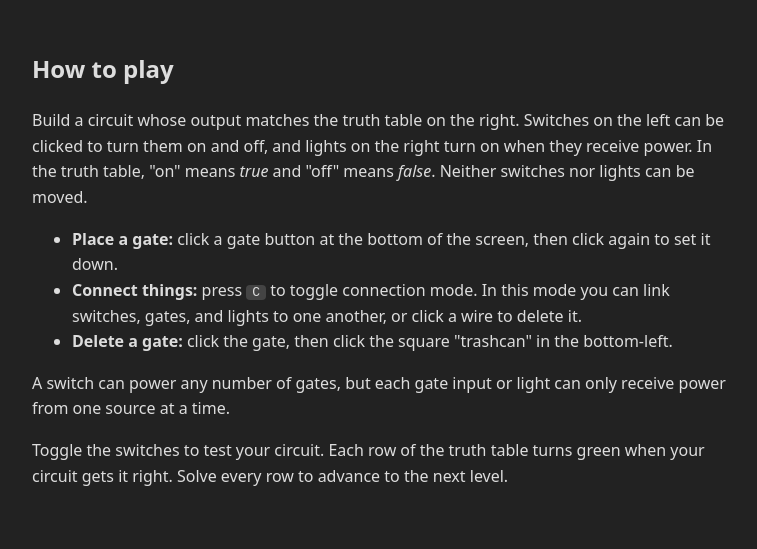
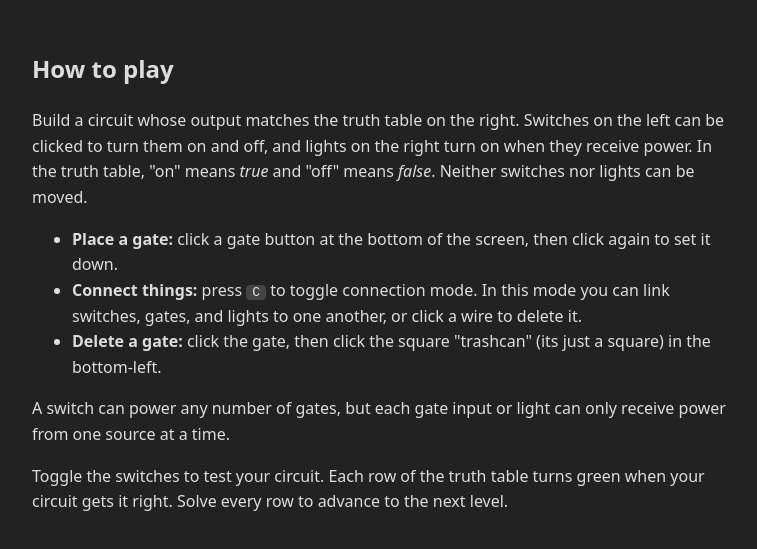
Before and after one commit to J-AngeI/J-AngeI.github.io, a plain HTML site: page index.html in a window 1280 px wide. Shown: the part 702-1251 px from the top of the page, without its empty margins (258-1015 px from the left). Drawn offline with Linux system fonts and the light colour scheme; no server answers.

Commit message:
Reduce confusion
lol

```diff
--- a/index.html
+++ b/index.html
@@ -40,7 +40,7 @@
         In this mode you can link switches, gates, and lights to one another,
         or click a wire to delete it.</li>
     <li><strong>Delete a gate:</strong> click the gate, then click the square
-        "trashcan" in the bottom-left.</li>
+        "trashcan" (its just a square) in the bottom-left.</li>
   </ul>
   <p>
     A switch can power any number of gates, but each gate input or light can only
```
